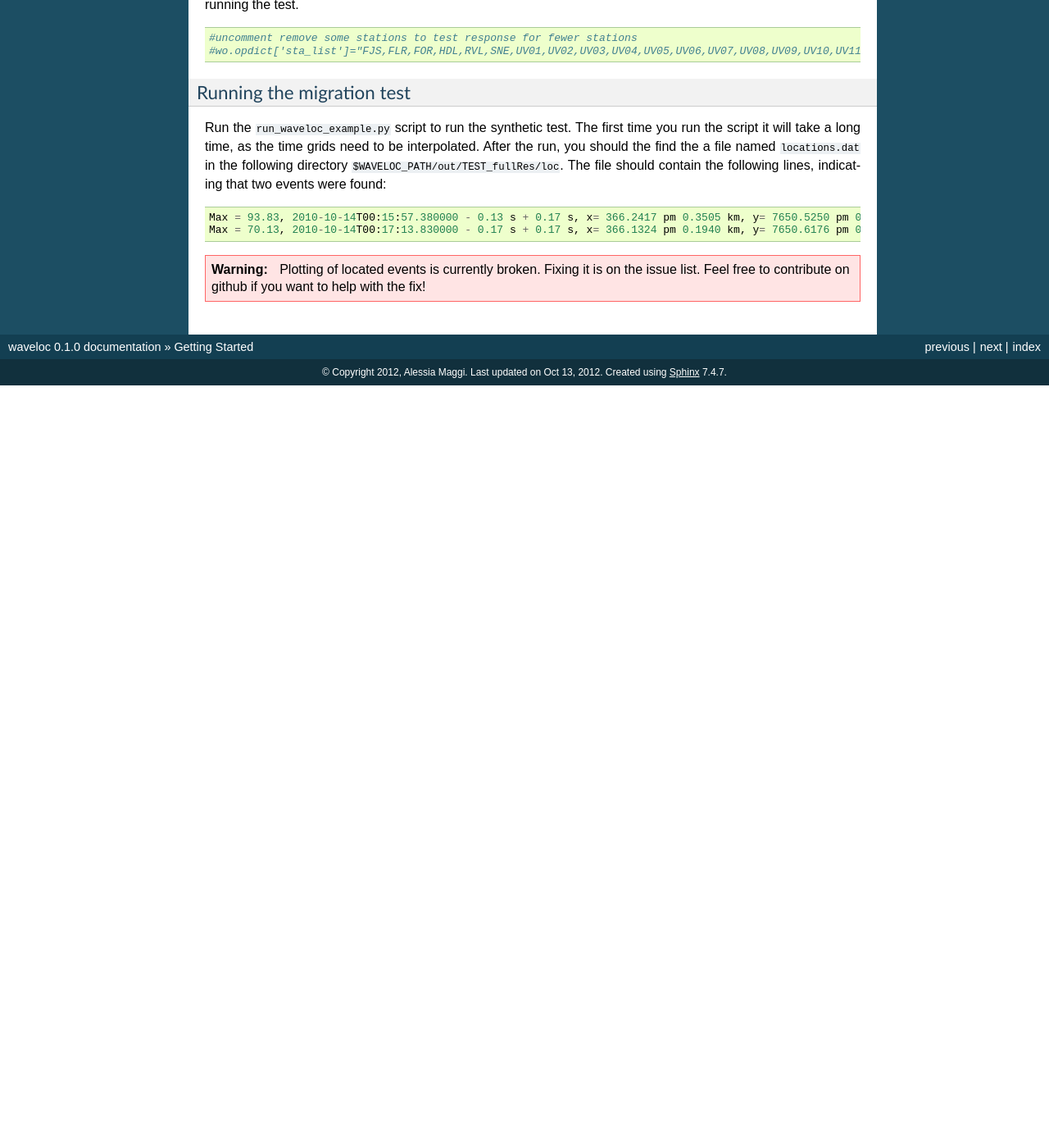
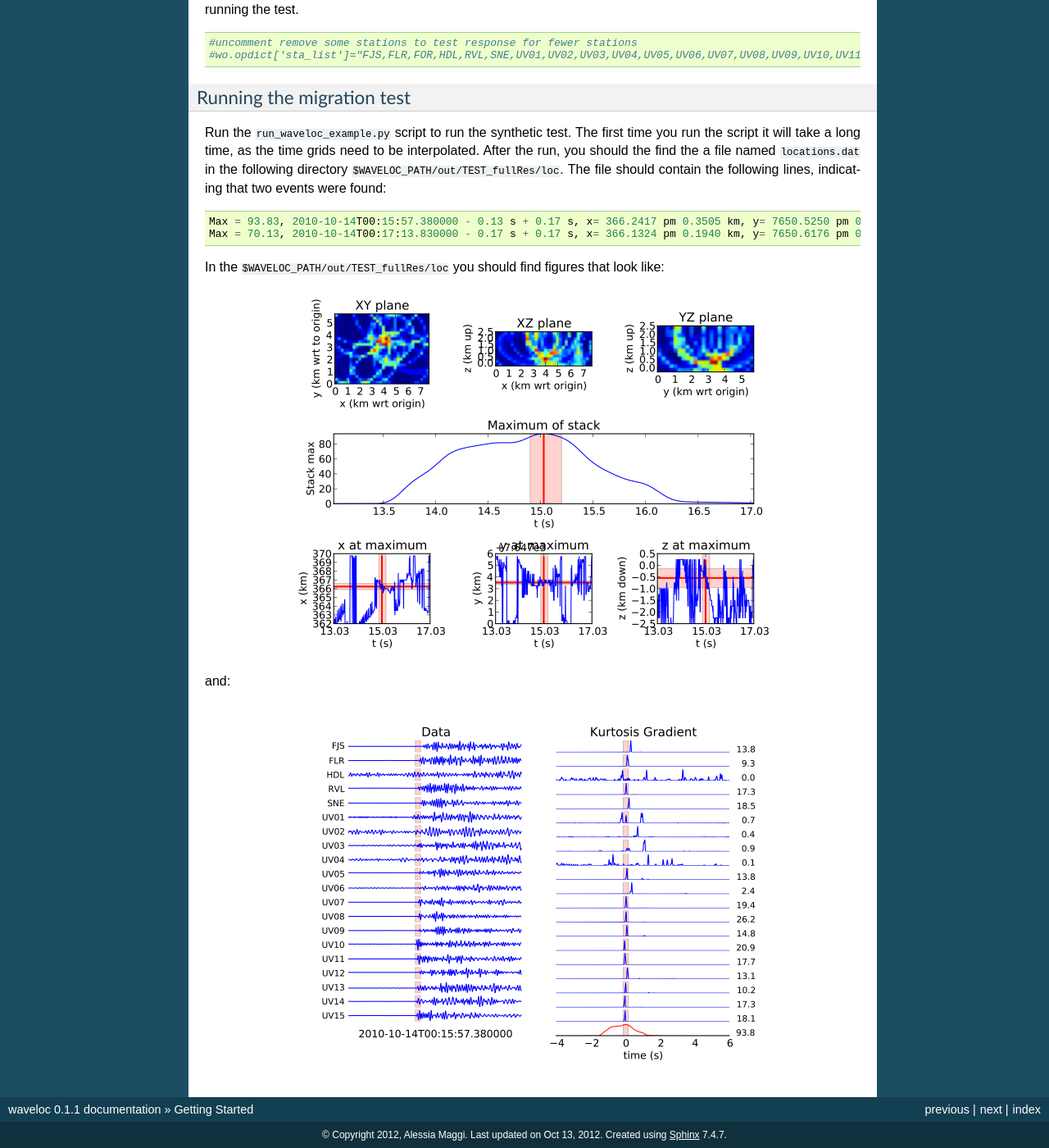
Before and after one commit to amaggi/waveloc, a Sphinx documentation site: the page built from sphinx/getting_started.rst, in a window 1280 px wide and 1400 px high, scrolled down 1625 px. Shown: the whole window at 82% size. Built offline with Sphinx 7.4.7, drawn with Linux system fonts in a browser that asks for light colours; formulas are drawn with MathJax 3; before the commit the page ends 2095 px from its top, so only the background shows below that; some of the changed text lies outside the part shown.

Commit message:
Updated documentation to version 0.1.1

```diff
--- a/sphinx/conf.py
+++ b/sphinx/conf.py
@@ -50,7 +50,7 @@ copyright = u'2012, Alessia Maggi'
 # The short X.Y version.
 version = '0.1'
 # The full version, including alpha/beta/rc tags.
-release = '0.1.0'
+release = '0.1.1'
 
 # The language for content autogenerated by Sphinx. Refer to documentation
 # for a list of supported languages.
--- a/sphinx/getting_started.rst
+++ b/sphinx/getting_started.rst
@@ -16,9 +16,10 @@ http://github.com/amaggi/waveloc.
 
 System requirements :
 
-* python, numpy, h5py (all available through the `Enthought python distribution
-  <http://www.enthought.com/products/getepd.php>`_)
-* obspy (available here : http://obspy.org)
+* python 2.7, numpy >= 1.6.1, h5py >= 2.0.0 (all available through the
+  `Enthought python distribution
+  <http://www.enthought.com/products/getepd.php>`_ v 7.3-2)
+* obspy > 0.7.1 (available here : http://obspy.org)
 * NonLinLoc for time grid calculation (not strictly required)
 * other stuff I've surelly fogotten about...
 
@@ -68,7 +69,7 @@ you run the script it will take a long time, as the time grids need to be
 interpolated.  After the run, you should the find the following figure in the
 directory ``$WAVELOC_PATH/out/TEST_Dirac/fig``:
 
-.. image:: figures/syn_example.png
+.. image:: figures/test_grid4D_hires.hdf5.png
   :width: 600px
   :align: center
 
@@ -90,6 +91,15 @@ lines, indicating that two events were found: ::
   Max = 93.83, 2010-10-14T00:15:57.380000 - 0.13 s + 0.17 s, x= 366.2417 pm 0.3505 km, y= 7650.5250 pm 0.1627 km, z= -0.5417 pm 0.4087 km
   Max = 70.13, 2010-10-14T00:17:13.830000 - 0.17 s + 0.17 s, x= 366.1324 pm 0.1940 km, y= 7650.6176 pm 0.1514 km, z= -0.6691 pm 0.5581 km
 
-.. warning::
-  Plotting of located events is currently broken.  Fixing it is on the issue
-  list.  Feel free to contribute on github if you want to help with the fix!
+In the ``$WAVELOC_PATH/out/TEST_fullRes/loc`` you should find figures that look
+like:
+
+.. image:: figures/grid_2010-10-14T00:15:57.380000.png
+  :width: 600px
+  :align: center
+
+and:
+
+.. image:: figures/loc_2010-10-14T00:15:57.380000.png
+  :width: 600px
+  :align: center
```
Also changed, not shown: sphinx/figures/grid_2010-10-14T00:15:57.380000.png (added), sphinx/figures/loc_2010-10-14T00:15:57.380000.png (added), sphinx/figures/test_grid4D_hires.hdf5.png (added).
